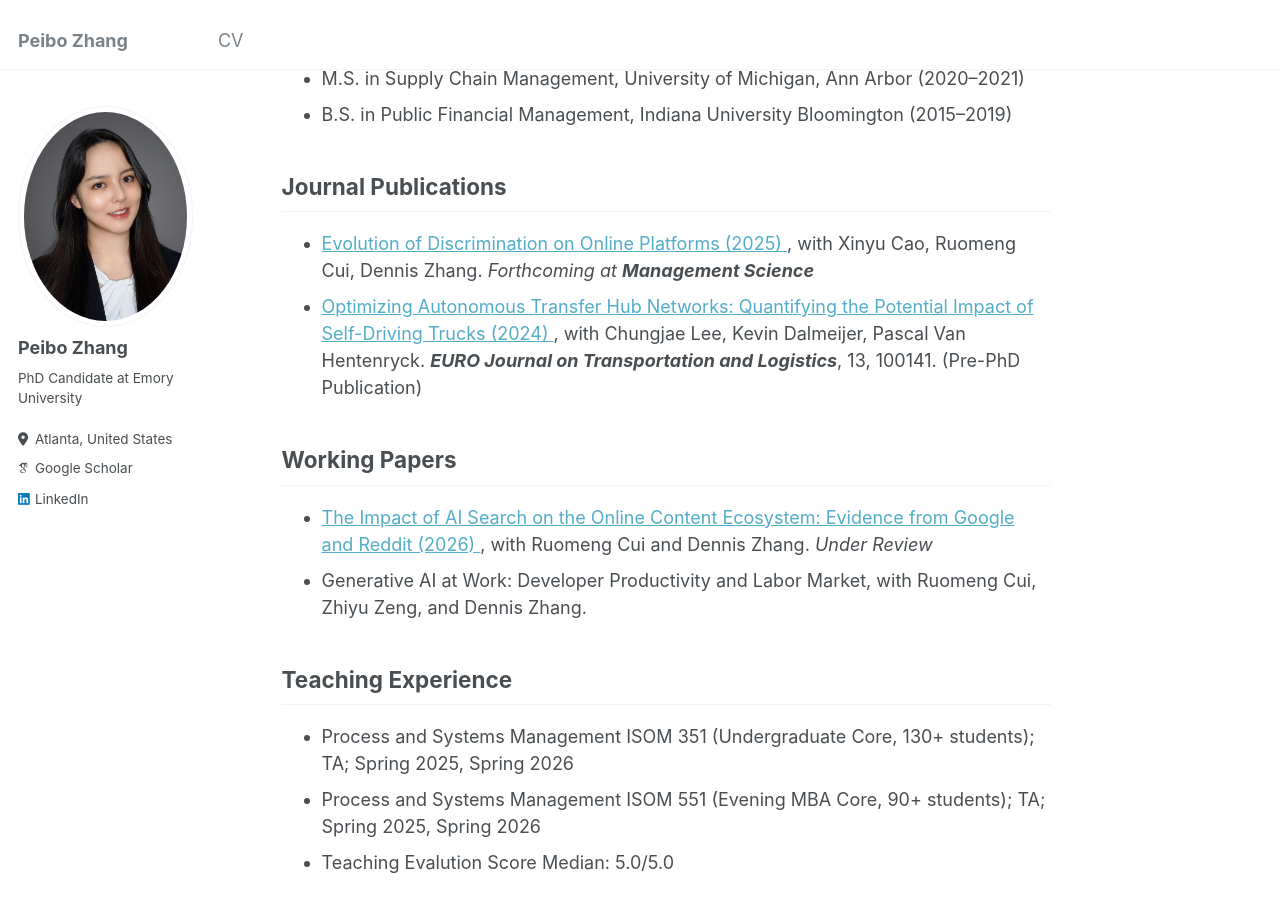
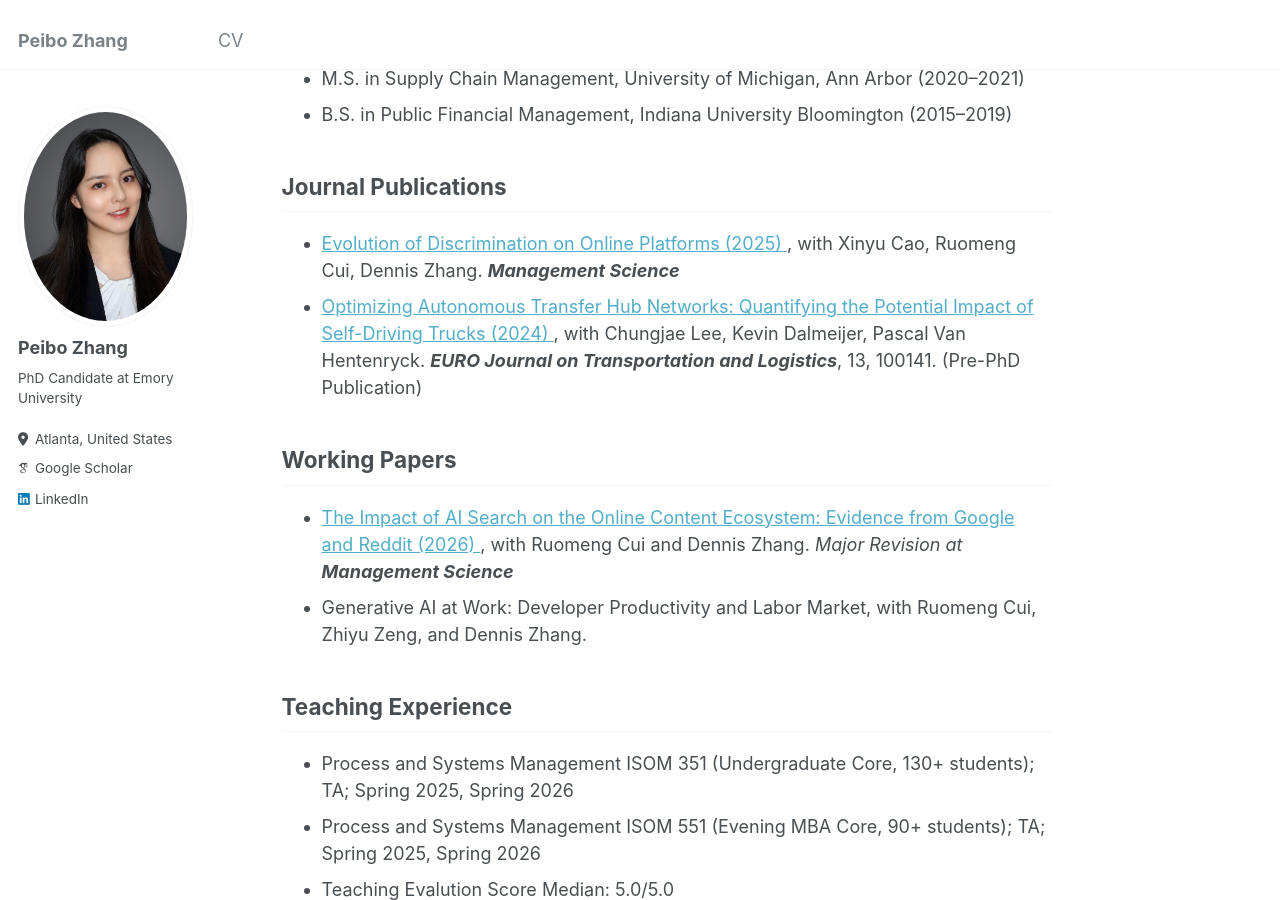
Before and after one commit to PeiboZhang/peibozhang.github.io, a Jekyll site: the page built from _pages/about.md, in a window 1280 px wide and 900 px high, scrolled down 447 px. Built offline with Jekyll 4.4.1, drawn with Linux system fonts in a browser that asks for light colours; some web fonts are replaced.

Commit message:
Update journal

```diff
--- a/_pages/about.md
+++ b/_pages/about.md
@@ -40,11 +40,11 @@ My research interest broadly centers on online platform operations, generative A
 <h2>Journal Publications</h2>
 <ul>
   <li>
-    <a href="https://papers.ssrn.com/sol3/papers.cfm?abstract_id=5264242" target="_blank">
+    <a href="https://doi.org/10.1287/mnsc.2025.02111" target="_blank">
       Evolution of Discrimination on Online Platforms (2025)
     </a>,
     with Xinyu Cao, Ruomeng Cui, Dennis Zhang.
-    <i>Forthcoming at <b>Management Science</b></i>
+    <i><b>Management Science</b></i>
   </li>
   <li>
     <a href="https://www.sciencedirect.com/science/article/pii/S2192437624000165" target="_blank">
@@ -62,7 +62,7 @@ My research interest broadly centers on online platform operations, generative A
       The Impact of AI Search on the Online Content Ecosystem: Evidence from Google and Reddit (2026)
     </a>,
     with Ruomeng Cui and Dennis Zhang.
-    <i>Under Review</i>
+    <i>Major Revision at  <b>Management Science</b></i>
   </li>
   <li>
     Generative AI at Work: Developer Productivity and Labor Market,
```
